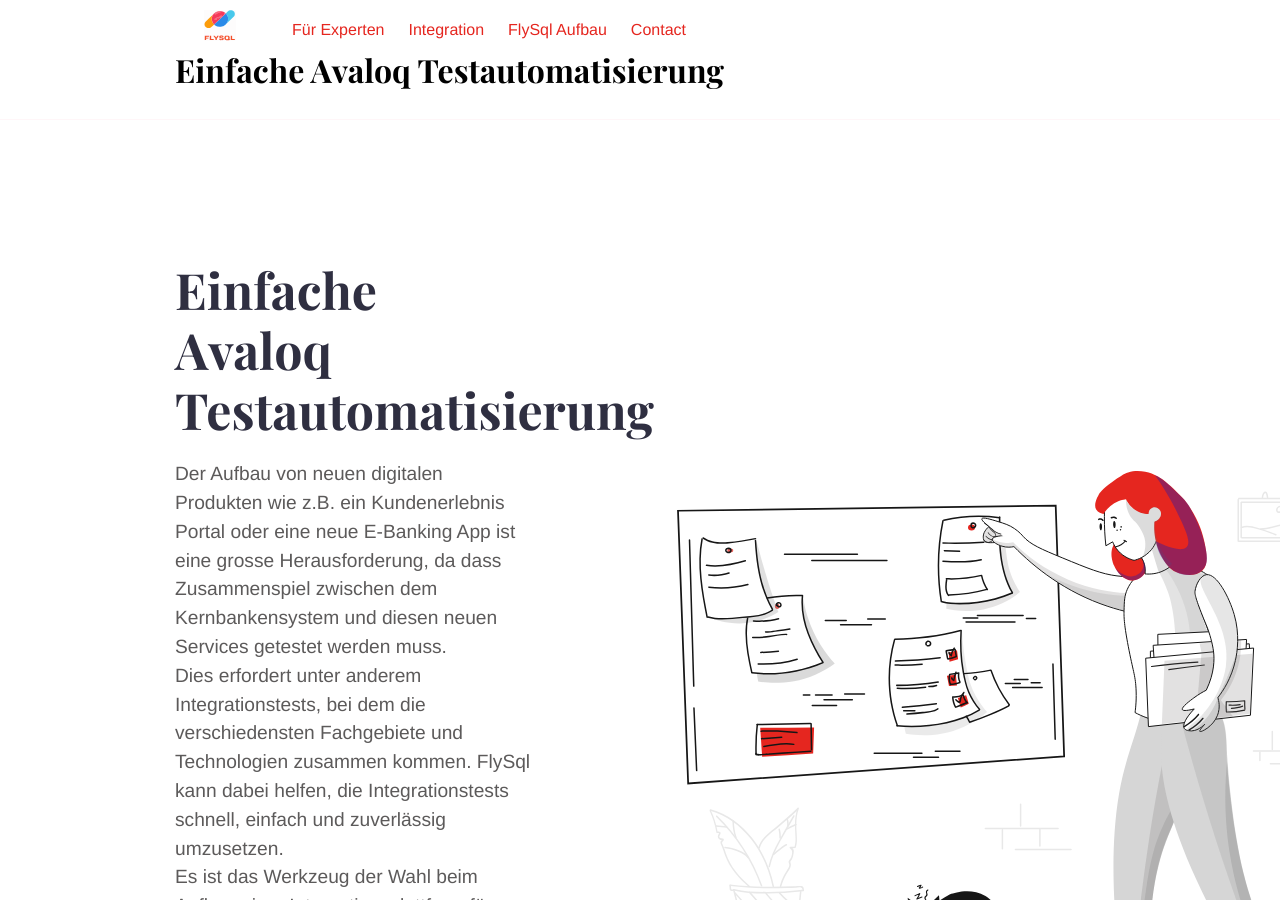
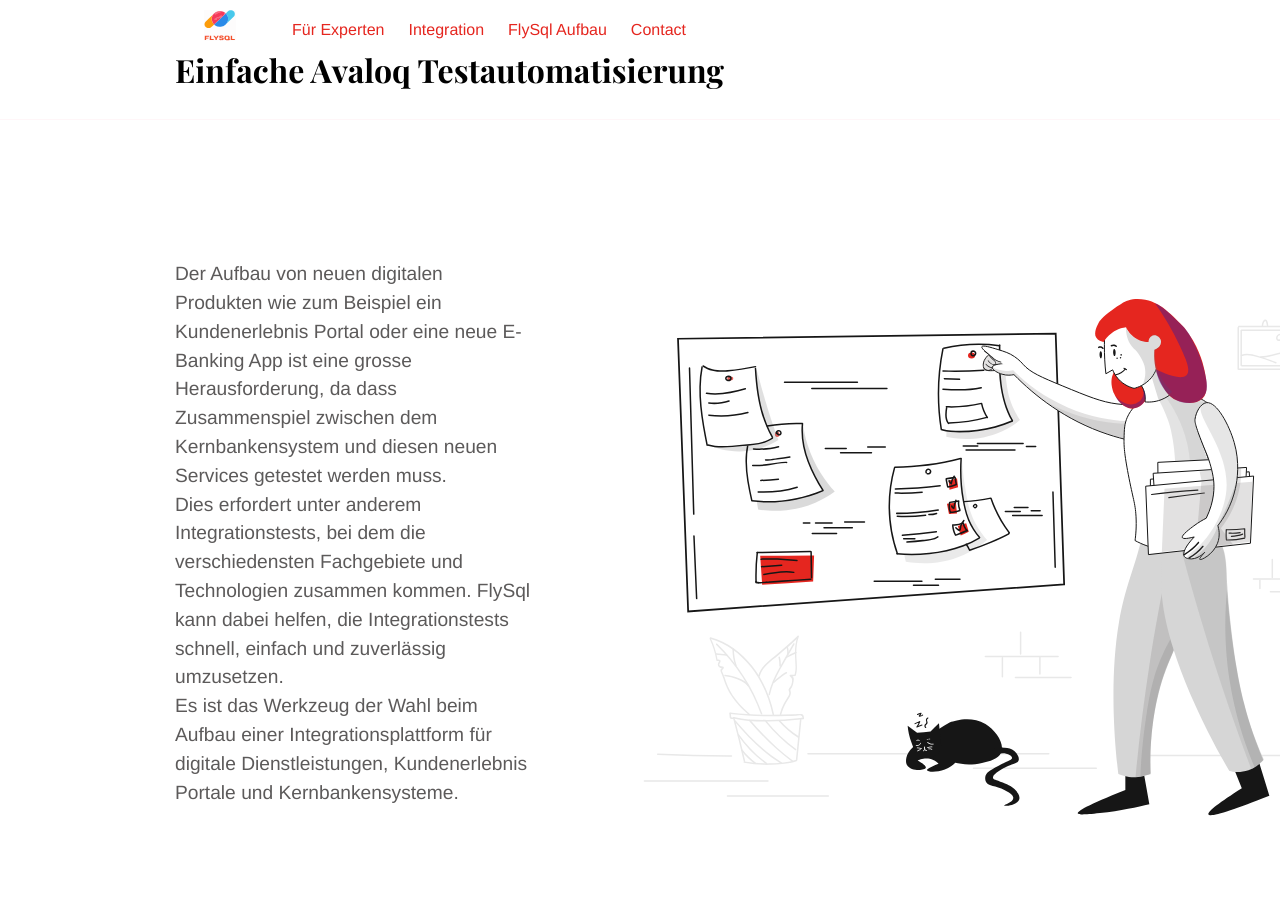
Before and after one commit to flysql/flysql.github.io, a Jekyll site: the page built from index.md, in a window 1280 px wide and 900 px high. Built offline with Jekyll 4.4.1, drawn with Linux system fonts in a browser that asks for light colours.

Commit message:
remove header

```diff
--- a/index.md
+++ b/index.md
@@ -8,8 +8,6 @@
 show_call_box: false
 ---
 
-# Einfache Avaloq Testautomatisierung
-
-Der Aufbau von neuen digitalen Produkten wie z.B. ein Kundenerlebnis Portal oder eine neue E-Banking App ist eine grosse Herausforderung, da dass Zusammenspiel zwischen dem Kernbankensystem und diesen neuen Services getestet werden muss.
+Der Aufbau von neuen digitalen Produkten wie zum Beispiel ein Kundenerlebnis Portal oder eine neue E-Banking App ist eine grosse Herausforderung, da dass Zusammenspiel zwischen dem Kernbankensystem und diesen neuen Services getestet werden muss.
 Dies erfordert unter anderem Integrationstests, bei dem die verschiedensten Fachgebiete und Technologien zusammen kommen. FlySql kann dabei helfen, die Integrationstests schnell, einfach und zuverlässig umzusetzen.
 Es ist das Werkzeug der Wahl beim Aufbau einer Integrationsplattform für digitale Dienstleistungen, Kundenerlebnis Portale und Kernbankensysteme.
```
